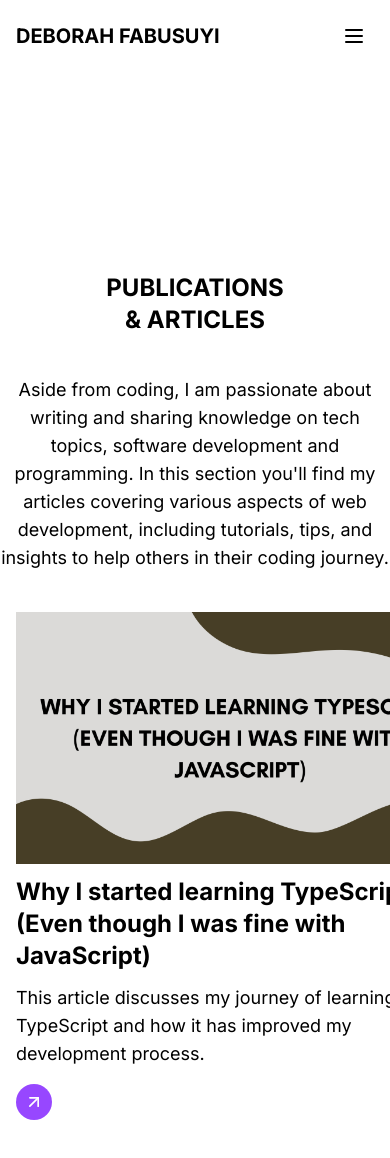
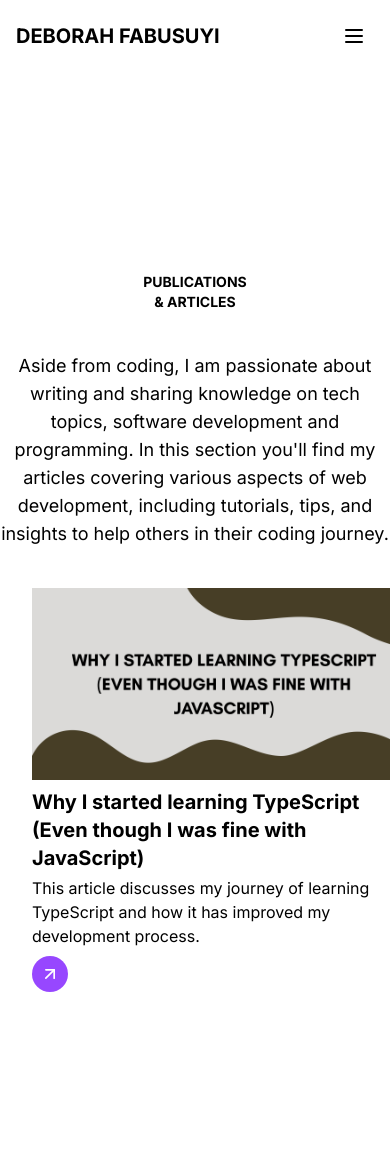
Before and after one commit to fabusuyi-deborah/deborah-fabusuyi, a Next.js app: page /blog in a window 390 px wide. Shown: the top 1158 px of the page. After the commit the page ends 1092 px from the top, so only its background shows below. Built offline with nearby package versions, Linux system fonts and the light colour scheme.

Commit message:
fix: fixed publication section paddings

```diff
--- a/src/components/sections/About.tsx
+++ b/src/components/sections/About.tsx
@@ -3,8 +3,10 @@
 
 export default function About() {
   return (
-    <section className="py-20 px-4 bg-black text-white max-w-full" id="about">
-      <div className="mx-auto flex flex-col lg:flex-row lg:items-stretch gap-8">
+    <section className="py-20 px-4 bg-black text-white" id="about">
+      {/* Add this container div with max-width */}
+      <div className="mx-auto">
+        <div className="mx-3 flex flex-col lg:flex-row lg:items-stretch gap-12 lg:gap-20">
 
           {/* TEXT */}
           <div className="flex-1 text-center lg:text-left flex flex-col justify-center">
@@ -24,8 +26,8 @@
             </p>
 
             <p className="font-semibold mt-6">MY TECH STACK</p>
-          <div className="flex justify-center lg:justify-start mt-4 space-x-4 text-2xl">
-            <TechStack className="text-white" />
+            <div className="flex justify-center lg:justify-start mt-4">
+              <TechStack className="text-white" fadeColor='black' />
             </div>
           </div>
 
@@ -34,7 +36,7 @@
             <div className="relative w-full h-64 sm:h-80 lg:h-full">
               <Image
                 src="/images/debby.png"
-              alt="Debby"
+                alt="Debby speaking at Google i/o extended ilorin"
                 fill
                 className="object-cover"
                 priority
@@ -42,6 +44,7 @@
             </div>
           </div>
         </div>
+      </div>
     </section>
   );
 }
--- a/src/components/sections/Articles.tsx
+++ b/src/components/sections/Articles.tsx
@@ -15,7 +15,7 @@
 export default function ArticlesSection({ articles }: ArticlesSectionProps) {
   return (
     <section className="py-20 mt-20 overflow-x-auto max-w-full" id="articles">
-      <h1 className="text-2xl md:text-5xl font-bold py-10 text-center ">
+      <h1 className="text-sm md:text-5xl font-bold py-10 text-center ">
         <span className="block">PUBLICATIONS</span>
         <span className="block">& ARTICLES</span>
       </h1>
@@ -25,9 +25,9 @@
       </p>
 
       <div className="overflow-x-auto scrollbar-hide">
-        <div className="flex flex-row gap-6 md:gap-12 lg:gap-16 w-max px-4">
+        <div className="flex flex-row gap-3 md:gap-6 lg:gap-6 w-max px-8 ">
           {articles.map((article) => (
-            <div key={article.slug} className="min-w-[300px] max-w-md">
+            <div key={article.slug} className="min-w-[300px] max-w-sm">
               <ArticleCard article={article} />
             </div>
           ))}
--- a/src/components/sections/Projects.tsx
+++ b/src/components/sections/Projects.tsx
@@ -32,7 +32,7 @@
       id="projects"
       ref={containerRef}
     >
-      <h1 className="md:text-5xl font-bold py-16 text-center text-2xl">
+      <h1 className="text-sm md:text-5xl font-bold py-16 text-center">
         <span className="block">RECENT</span>
         <span className="block">PROJECTS</span>
       </h1>
--- a/src/components/shared/BlogCard.tsx
+++ b/src/components/shared/BlogCard.tsx
@@ -13,15 +13,15 @@
   return (
     <div className="blog-card">
       {/* Image and Title */}
-      <div className="relative max-w-full  aspect-[16/9] overflow-hidden">
+      <div className="relative max-w-full  aspect-[8/4] overflow-hidden">
         <Image src={article.image} alt={article.title} fill className="object-cover" />
       </div>
 
-      <h2 className="text-2xl font-bold pt-3">{article.title}</h2>
+      <h2 className="text-xl font-bold pt-2">{article.title}</h2>
 
-      <p className="text-lg pt-3">{article.excerpt}</p>
+      <p className=" pt-1">{article.excerpt}</p>
 
-      <div className="mt-4 flex items-center justify-between">
+      <div className="mt-2 flex items-center justify-between">
         <a
           href={article.link}
           target="_blank"
--- a/src/components/shared/TechStack.tsx
+++ b/src/components/shared/TechStack.tsx
@@ -8,20 +8,26 @@
 interface TechStackProps {
   className?: string;
   speed?: string;
+  fadeColor?: string;
 }
 
 const TechStack: React.FC<TechStackProps> = ({
   className = "",
-  speed = "20s"
+  speed = "20s",
+  fadeColor = "white"
 }) => {
   return (
     <>
       <div className={`relative w-full max-w-xs sm:max-w-sm md:max-w-lg overflow-hidden ${className}`}>
         {/* Fade overlay on left */}
-        <div className="absolute left-0 top-0 bottom-0 w-6 sm:w-8 md:w-12 bg-gradient-to-r from-white to-transparent z-10"></div>
+        <div className="absolute left-0 top-0 bottom-0 w-6 sm:w-8 md:w-12 bg-gradient-to-r from-white to-transparent z-10"
+        style={{background: `linear-gradient(to right, ${fadeColor}, transparent)`}}
+        ></div>
 
         {/* Fade overlay on right */}
-        <div className="absolute right-0 top-0 bottom-0 w-6 sm:w-8 md:w-12 bg-gradient-to-l from-white to-transparent z-10"></div>
+        <div className="absolute right-0 top-0 bottom-0 w-6 sm:w-8 md:w-12 bg-gradient-to-l from-white to-transparent z-10"
+        style={{background: `linear-gradient(to left, ${fadeColor}, transparent)`}}
+        ></div>
 
         {/* Scrolling container */}
         <div
```
Lines whose indentation alone changed are shown as unchanged.
